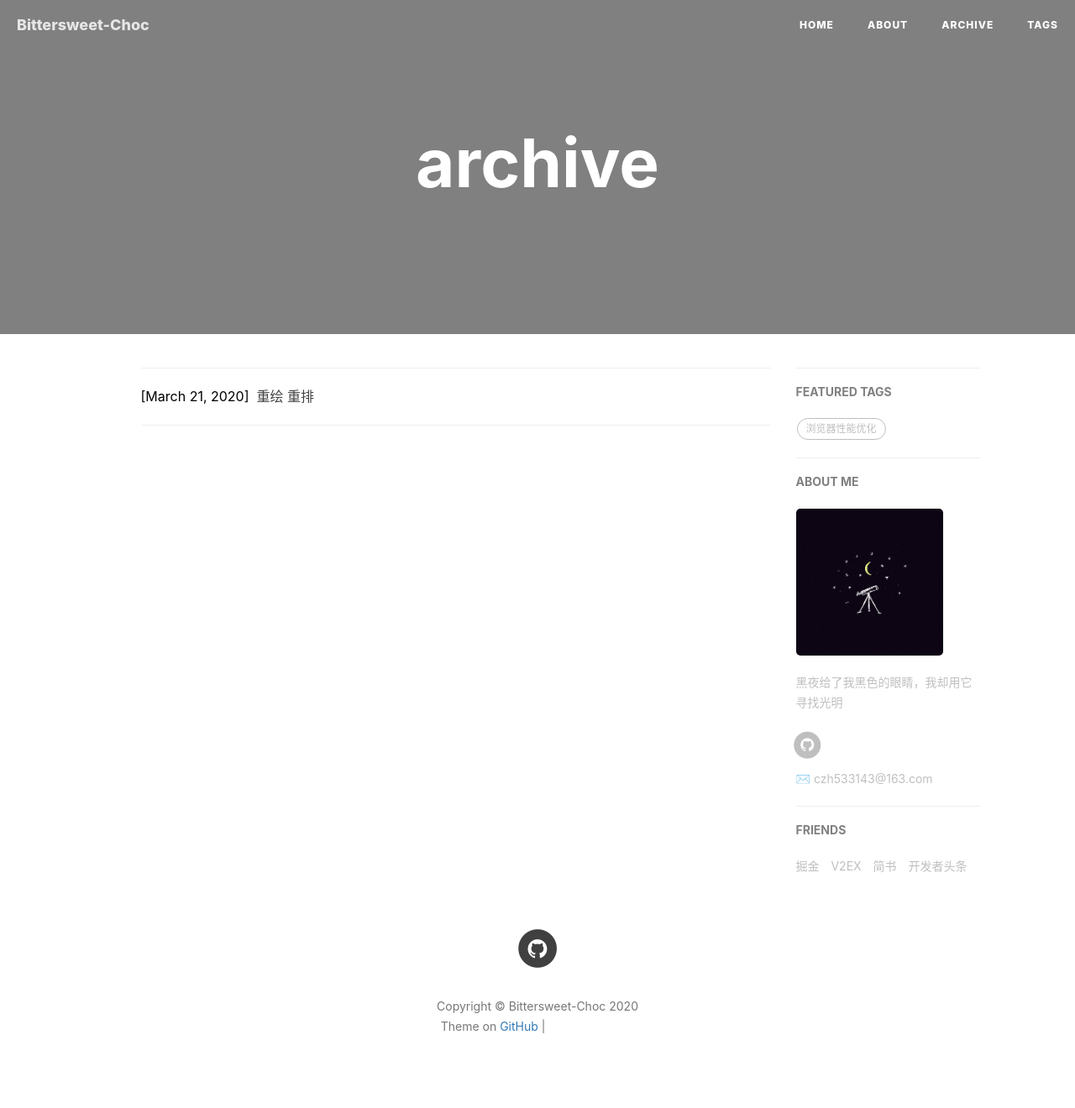
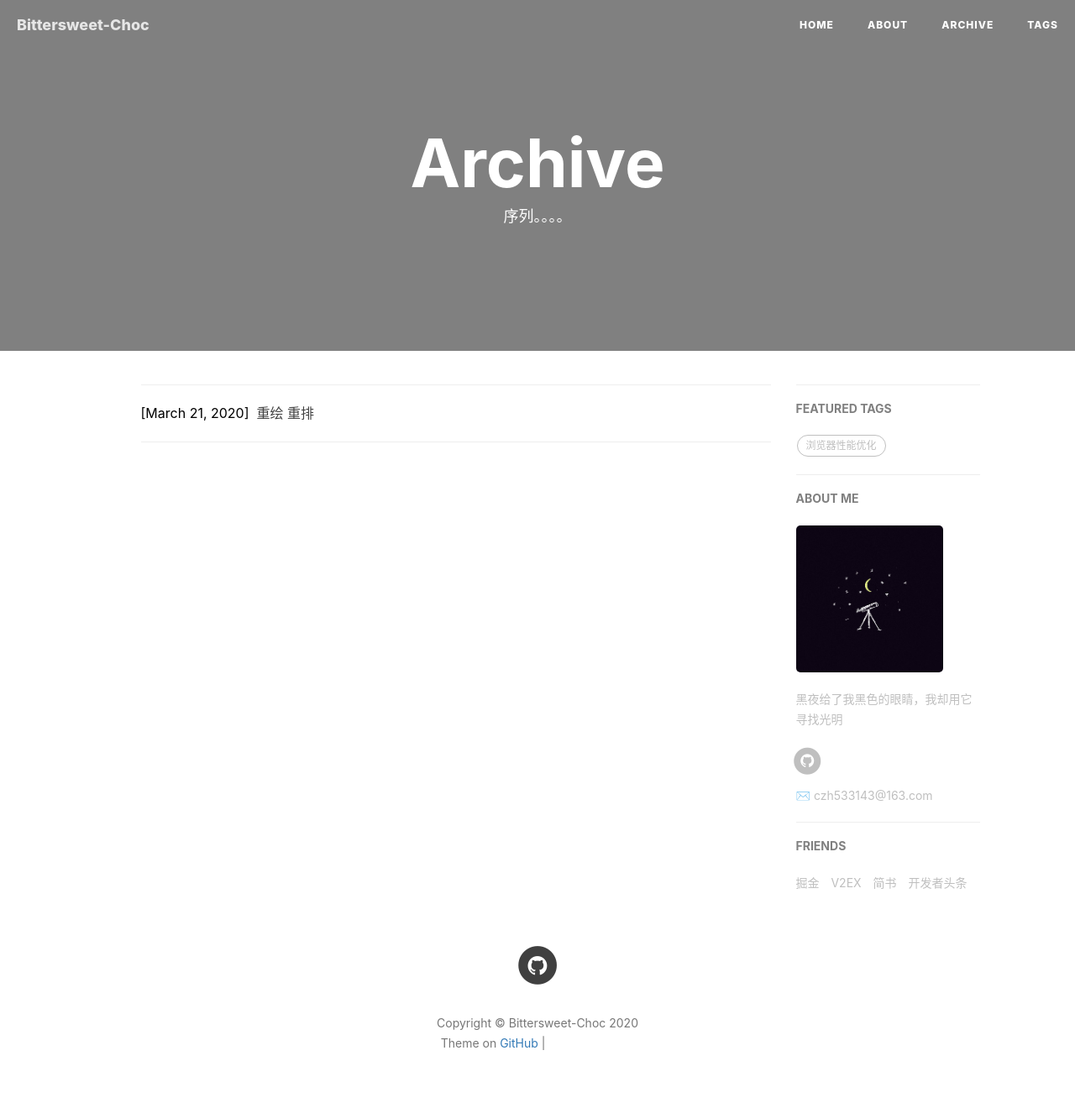
Before and after one commit to Bittersweet-Chocolate/Bittersweet-Chocolate.github.io, a Jekyll site: the page built from archive.html, in a window 1280 px wide. Shown: the whole page at 84% size. Built offline with Jekyll 4.4.1, drawn with Linux system fonts in a browser that asks for light colours; nearby versions of some CDN libraries; comment, search, counter and statistics services are not loaded; grey boxes are pictures that could not be loaded.

Commit message:
修改一波

```diff
--- a/about.html
+++ b/about.html
@@ -1,7 +1,7 @@
 ---
 layout: page
 title: "About"
-description: "这个人很懒，什么都没有留下"
+description: "官方式语言：这个人很懒，什么都没有留下"
 header-img: "img/about.jpg"
 ---
 
--- a/archive.html
+++ b/archive.html
@@ -1,7 +1,8 @@
 ---
 layout: page
-title: archive
-permalink: /archive
+title: "Archive"
+permalink: /archive/
+description: "序列。。。。"
 header-img: "img/desk.jpg"
 ---
 
```
